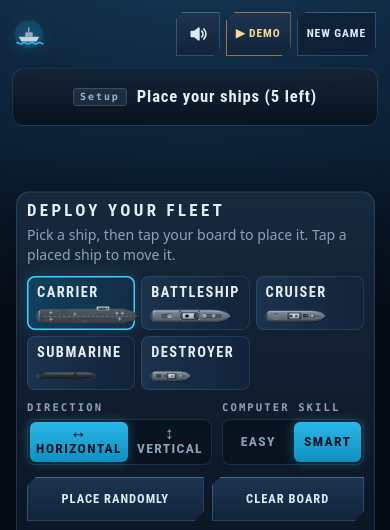
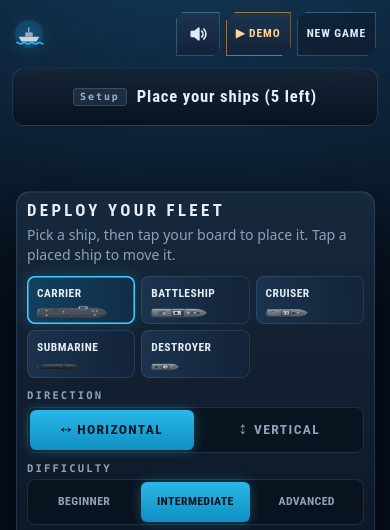
Before and after one commit to jonahthecodah/battleship-game, a plain HTML site: page index.html in a window 390 px wide. Shown: the top 530 px of the page. Drawn offline with Linux system fonts and the light colour scheme.

Commit message:
Three difficulty levels: Beginner, Intermediate, Advanced; narrow setup layout fix
Co-Authored-By: Devin AI <158243242+devin-ai-integration[bot]@users.noreply.github.com>

```diff
--- a/index.html
+++ b/index.html
@@ -382,6 +382,7 @@
   }
   .seg button:hover { color: #e3f1fc; background: rgba(63, 208, 255, .08); }
   .seg button.on { background: linear-gradient(180deg, #2ab8e8, #0f8fc1); color: #03141f; box-shadow: 0 0 12px rgba(63, 208, 255, .3); }
+  #skill-seg button { letter-spacing: .03em; font-size: .74rem; padding: 8px 4px; }
   .field-label { font: 700 .66rem/1 var(--mono); text-transform: uppercase; letter-spacing: .2em; color: var(--muted); margin-bottom: 6px; }
   #start-btn { font-size: 1rem; min-height: 54px; letter-spacing: .2em; }
   .panel .row .btn { padding: 10px 8px; font-size: .78rem; letter-spacing: .08em; }
@@ -583,14 +584,16 @@
       --board-size: min(calc((100vw - 130px) / 2), calc(100dvh - 270px), 540px); }
   }
   @media (max-width: 860px) {
-    body.setup { --board-size: min(92vw, max(300px, calc(100dvh - 590px)), 520px); }
+    body.setup { --board-size: min(92vw, max(300px, calc(100dvh - 640px)), 520px); }
     .panel { width: min(92vw, 560px); }
     .ship-list { display: grid; grid-template-columns: repeat(auto-fit, minmax(96px, 1fr)); }
     .ship-btn { flex-direction: column; align-items: flex-start; gap: 4px; padding: 6px 10px; }
-    .ship-btn .name { font-size: .9rem; }
+    .ship-btn .name { font-size: .72rem; letter-spacing: .04em; }
+    .ship-btn .mini { height: 14px; }
+    .ship-btn { min-width: 0; overflow: hidden; }
     .ship-btn .size, .ship-btn .done-word { display: none; }
     .seg button { font-size: .9rem; }
-    .panel .controls { display: grid; grid-template-columns: 1fr 1fr; gap: 10px; }
+    .panel .controls { display: grid; grid-template-columns: 1fr; gap: 10px; }
   }
   @media (max-width: 760px) {
     .status { grid-template-columns: minmax(0, 1fr) minmax(0, 1fr); }
@@ -711,10 +714,11 @@
           </div>
         </div>
         <div>
-          <div class="field-label">Computer skill</div>
+          <div class="field-label">Difficulty</div>
           <div class="seg" id="skill-seg">
-            <button data-skill="easy">Easy</button>
-            <button data-skill="smart" class="on">Smart</button>
+            <button data-skill="beginner">Beginner</button>
+            <button data-skill="intermediate" class="on">Intermediate</button>
+            <button data-skill="advanced">Advanced</button>
           </div>
         </div>
       </div>
@@ -878,8 +882,12 @@
 
     const pick = list => list[Math.floor(Math.random() * list.length)];
 
-    if (skill === "easy") {
-      if (openHits.length) {
+    // Beginner: fires at random and only sometimes follows up on a hit.
+    // Intermediate: fires at random but always attacks the squares around a hit.
+    // Advanced: probability targeting (below).
+    if (skill === "beginner" || skill === "intermediate") {
+      const followUp = skill === "intermediate" || Math.random() < 0.15;
+      if (openHits.length && followUp) {
         const near = [];
         for (const [r, c] of openHits)
           for (const [dr, dc] of [[1,0],[-1,0],[0,1],[0,-1]]) {
@@ -891,7 +899,7 @@
       return pick(untried);
     }
 
-    // "Smart": count every way the remaining ships could still fit, and aim
+    // Advanced: count every way the remaining ships could still fit, and aim
     // where a ship is most likely to be. Squares next to unfinished hits count far more.
     const remaining = side.ships.filter(s => !isSunk(s)).map(s => s.size);
     const openSet = new Set(openHits.map(([r, c]) => key(r, c)));
@@ -1569,7 +1577,7 @@
     enemy: newSide(),
     selected: 0,
     dir: "h",
-    skill: "smart",
+    skill: "intermediate",
     busy: false,
     aim: null,               // { board, r, c } while a missile is in the air
     sinking: null,           // ship currently playing its sinking animation
```
Also changed, not shown: 1 other file.
